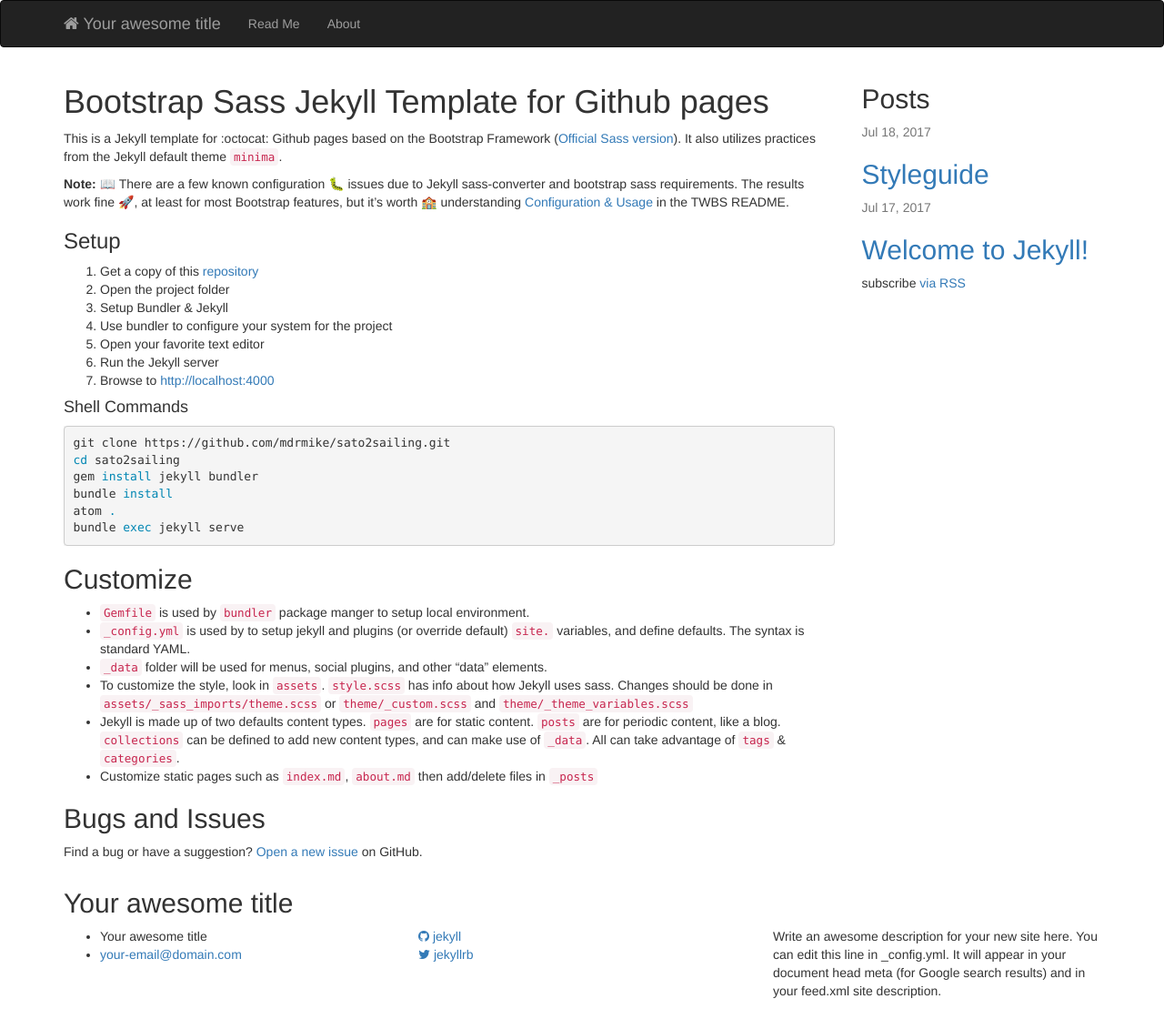
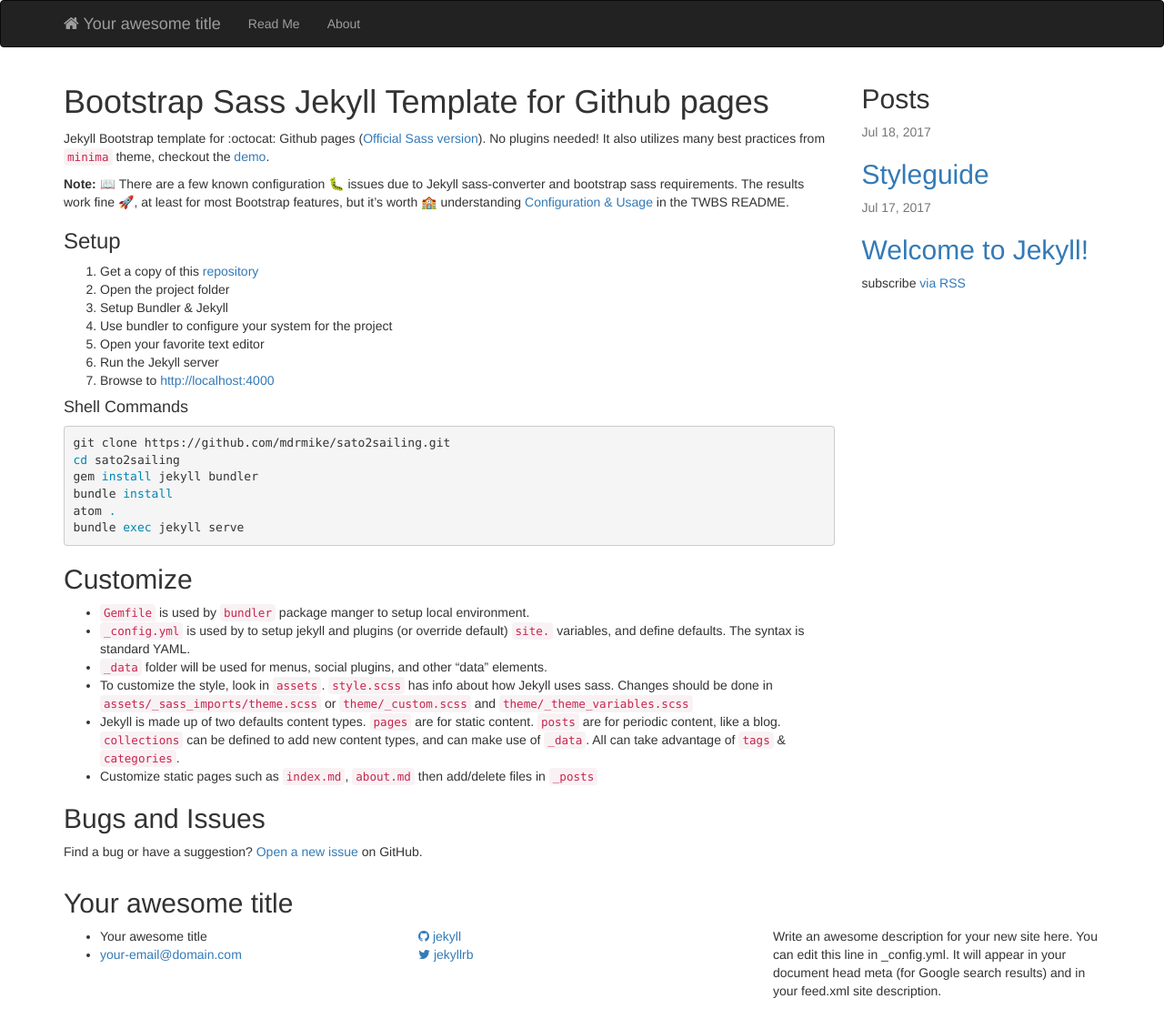
Before and after one commit to mdrmike/sato2sailing, a Jekyll site: the page built from index.md, in a window 1280 px wide. Shown: the whole page at 91% size. Built offline with Jekyll 4.4.1, drawn with Linux system fonts in a browser that asks for light colours; emoji names are drawn with the system emoji font; our own code applies the rules of GitHub Pages for plain Markdown files.

Commit message:
:memo: Cleanup description

```diff
--- a/index.md
+++ b/index.md
@@ -7,7 +7,7 @@
 
 # Bootstrap Sass Jekyll Template for Github pages
 
-This is a Jekyll template for :octocat: Github pages based on the Bootstrap Framework ([Official Sass version](https://github.com/twbs/bootstrap-sass)).  It also utilizes practices from the Jekyll default theme `minima`.
+Jekyll Bootstrap template for :octocat: Github pages ([Official Sass version](https://github.com/twbs/bootstrap-sass)). No plugins needed!  It also utilizes many best practices from `minima` theme, checkout the [demo](https://mdrmike.github.io/jekyll-theme-gh-bootstrap/).
 
 **Note:** :book: There are a few known configuration :bug: issues due to Jekyll sass-converter and bootstrap sass requirements.  The results work fine :rocket:, at least for most Bootstrap features, but it's worth :school: understanding [Configuration & Usage](https://github.com/twbs/bootstrap-sass/blob/v3.3.7/README.md) in the TWBS README.
 
```
